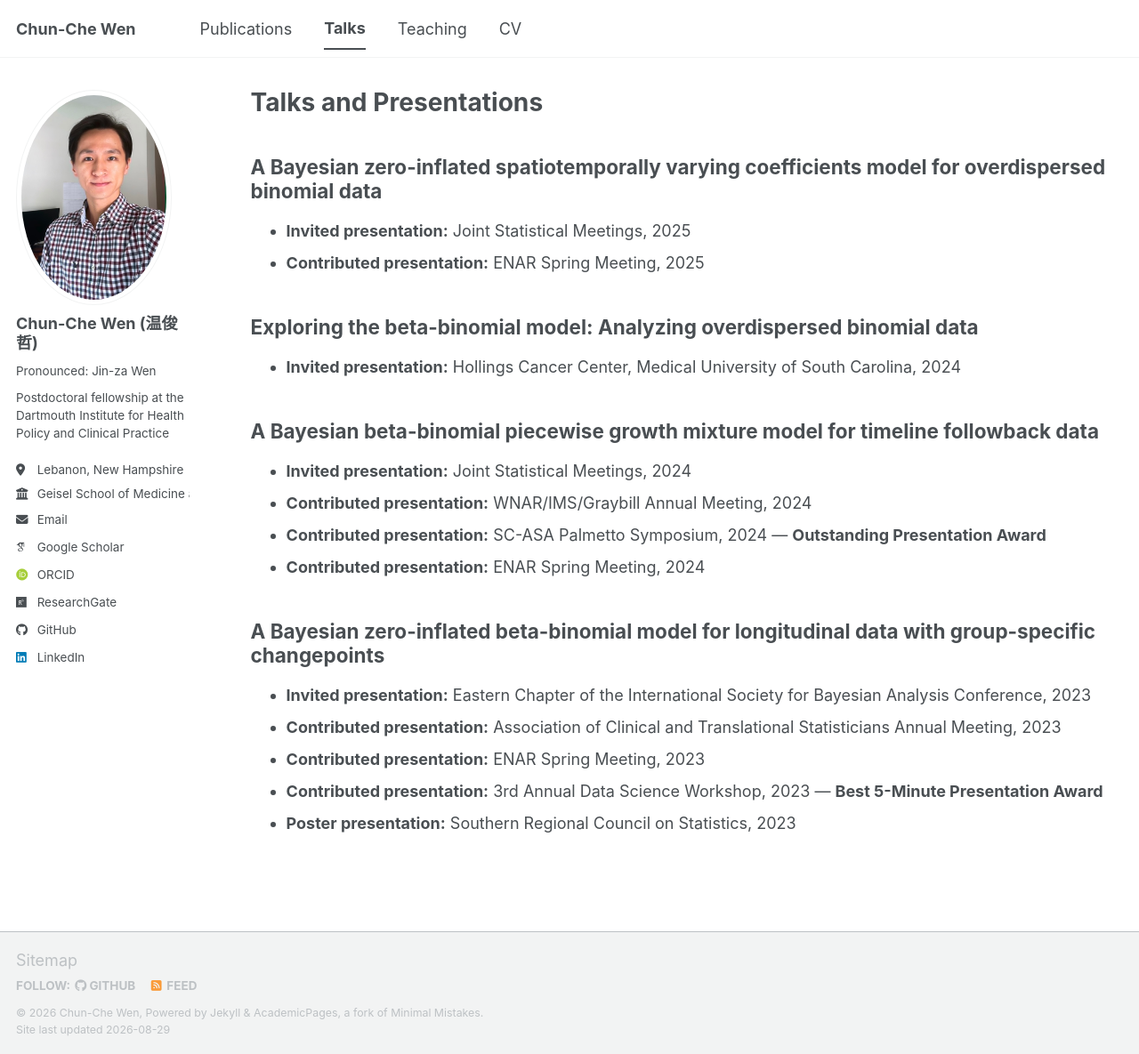
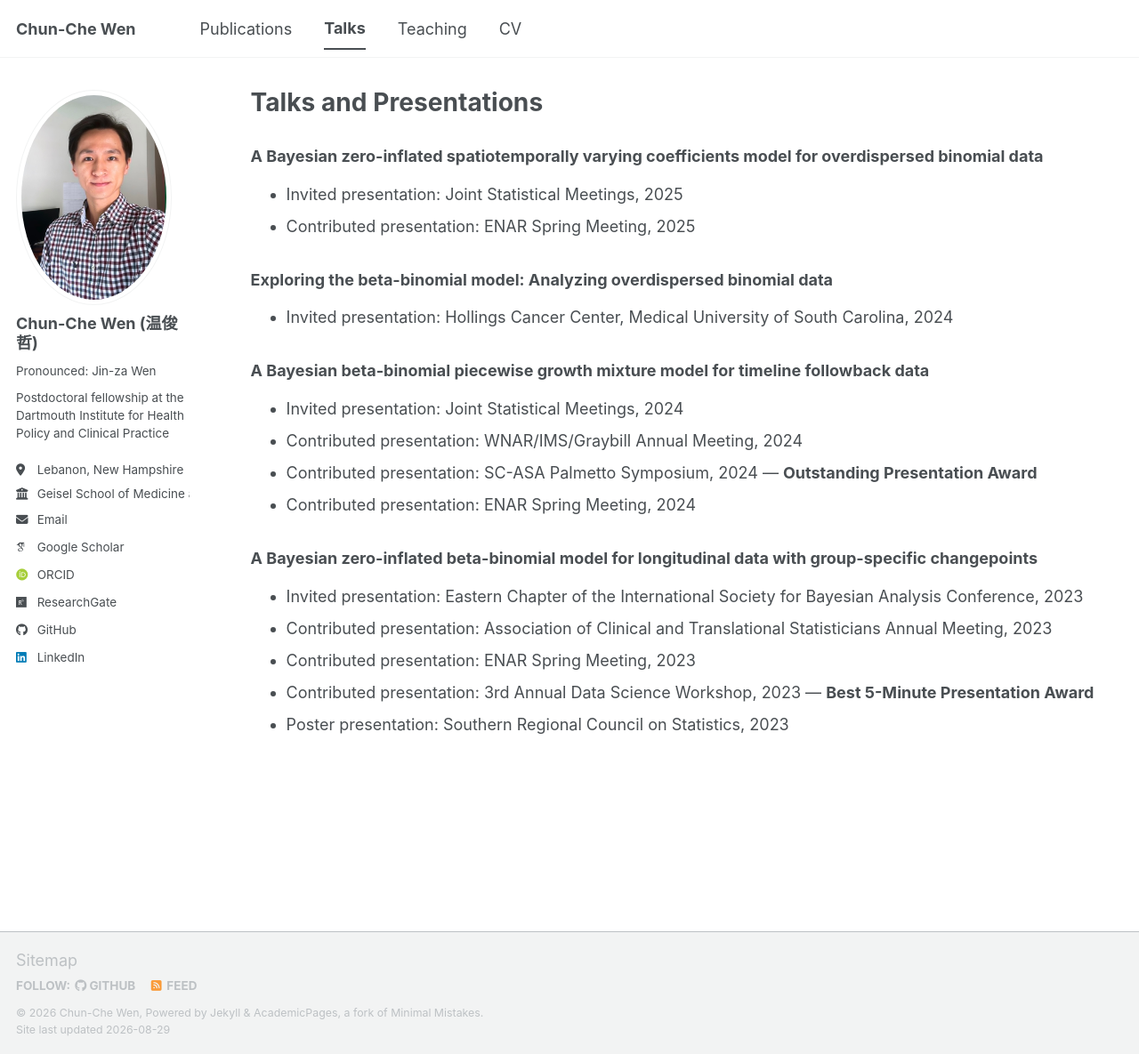
Before and after one commit to chunchewen/chunchewen, a Jekyll site: the page built from _pages/talks.md, in a window 1280 px wide and 1185 px high. Shown: the whole window at 89% size. Built offline with Jekyll 4.4.1, drawn with Linux system fonts in a browser that asks for light colours; some web fonts are replaced; a script bundle is joined from its source files by our own code; library files that are not in the unit come from our copies.

```diff
--- a/_pages/talks.md
+++ b/_pages/talks.md
@@ -5,26 +5,26 @@ permalink: /talks/
 author_profile: true
 ---
 
-## A Bayesian zero-inflated spatiotemporally varying coefficients model for overdispersed binomial data
+### A Bayesian zero-inflated spatiotemporally varying coefficients model for overdispersed binomial data
 
-- **Invited presentation:** Joint Statistical Meetings, 2025
-- **Contributed presentation:** ENAR Spring Meeting, 2025
+- Invited presentation: Joint Statistical Meetings, 2025
+- Contributed presentation: ENAR Spring Meeting, 2025
 
-## Exploring the beta-binomial model: Analyzing overdispersed binomial data
+### Exploring the beta-binomial model: Analyzing overdispersed binomial data
 
-- **Invited presentation:** Hollings Cancer Center, Medical University of South Carolina, 2024
+- Invited presentation: Hollings Cancer Center, Medical University of South Carolina, 2024
 
-## A Bayesian beta-binomial piecewise growth mixture model for timeline followback data
+### A Bayesian beta-binomial piecewise growth mixture model for timeline followback data
 
-- **Invited presentation:** Joint Statistical Meetings, 2024
-- **Contributed presentation:** WNAR/IMS/Graybill Annual Meeting, 2024
-- **Contributed presentation:** SC-ASA Palmetto Symposium, 2024 — **Outstanding Presentation Award**
-- **Contributed presentation:** ENAR Spring Meeting, 2024
+- Invited presentation: Joint Statistical Meetings, 2024
+- Contributed presentation: WNAR/IMS/Graybill Annual Meeting, 2024
+- Contributed presentation: SC-ASA Palmetto Symposium, 2024 — **Outstanding Presentation Award**
+- Contributed presentation: ENAR Spring Meeting, 2024
 
-## A Bayesian zero-inflated beta-binomial model for longitudinal data with group-specific changepoints
+### A Bayesian zero-inflated beta-binomial model for longitudinal data with group-specific changepoints
 
-- **Invited presentation:** Eastern Chapter of the International Society for Bayesian Analysis Conference, 2023
-- **Contributed presentation:** Association of Clinical and Translational Statisticians Annual Meeting, 2023
-- **Contributed presentation:** ENAR Spring Meeting, 2023
-- **Contributed presentation:** 3rd Annual Data Science Workshop, 2023 — **Best 5-Minute Presentation Award**
-- **Poster presentation:** Southern Regional Council on Statistics, 2023
+- Invited presentation: Eastern Chapter of the International Society for Bayesian Analysis Conference, 2023
+- Contributed presentation: Association of Clinical and Translational Statisticians Annual Meeting, 2023
+- Contributed presentation: ENAR Spring Meeting, 2023
+- Contributed presentation: 3rd Annual Data Science Workshop, 2023 — **Best 5-Minute Presentation Award**
+- Poster presentation: Southern Regional Council on Statistics, 2023
```
